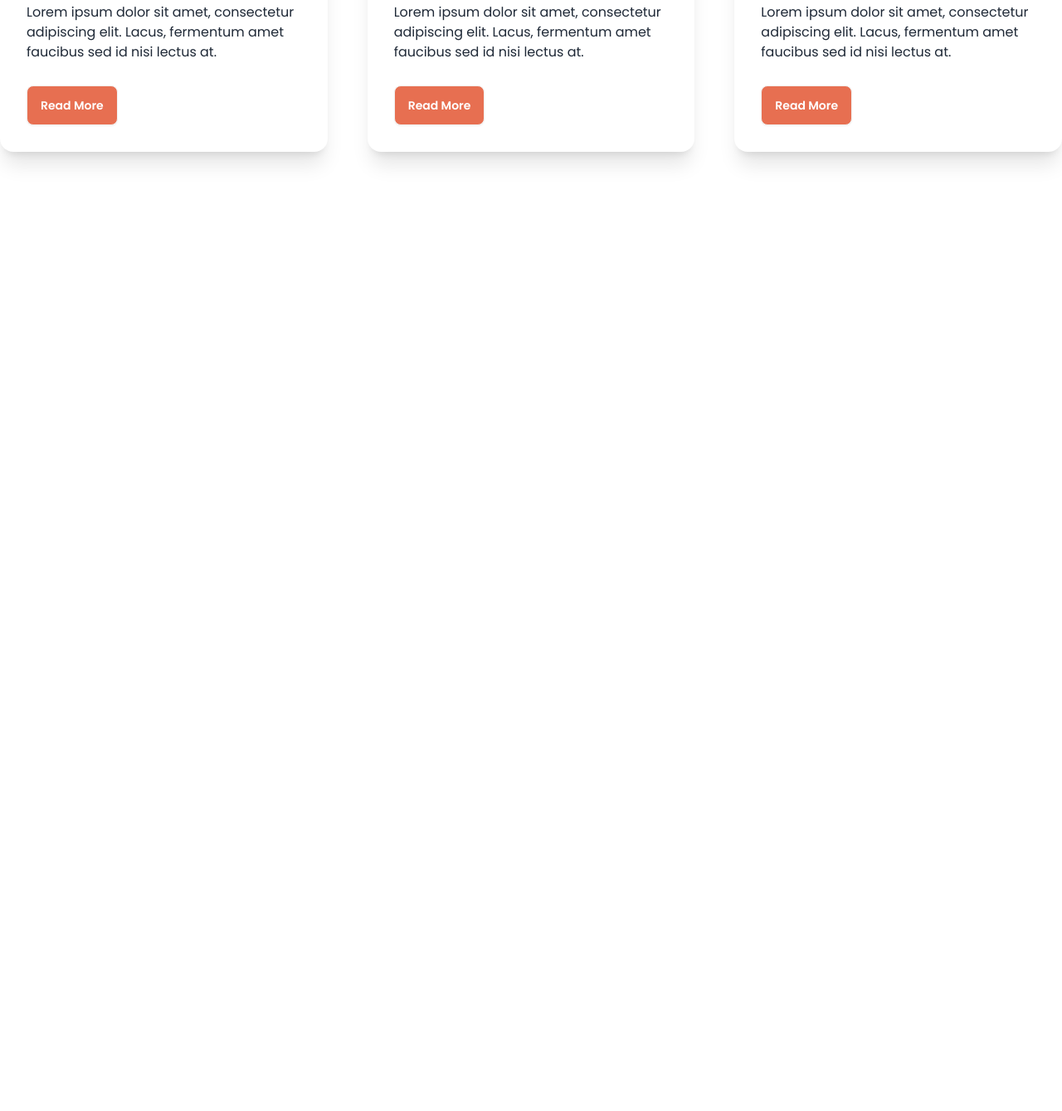
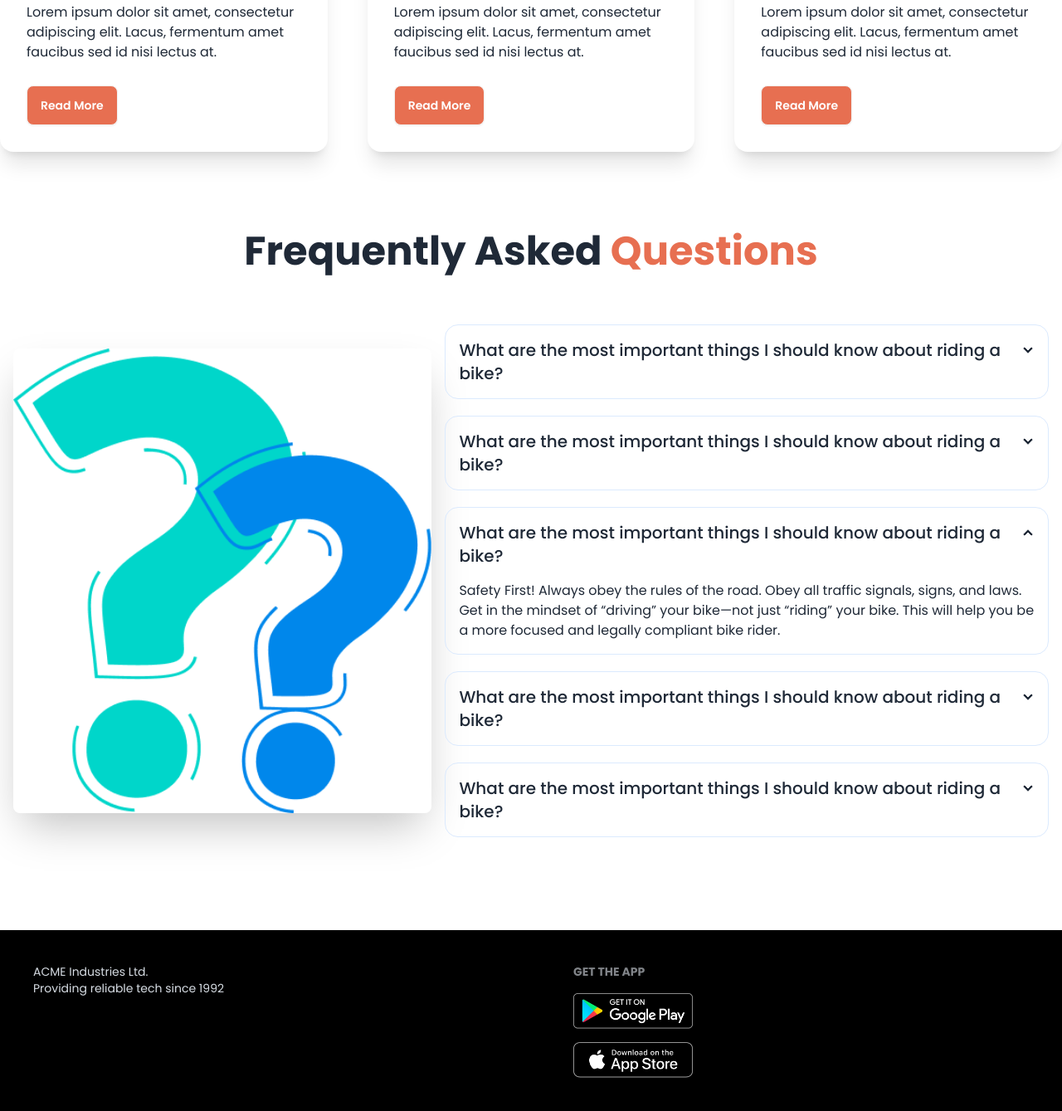
Before and after one commit to alshahria123/bike-zone, a plain HTML site: page index.html in a window 1280 px wide. Shown: the part 1151-2490 px from the top of the page at 83% size. Before the commit the page ends 1430 px from the top, so only its background shows below. Drawn offline with nearby package versions, Linux system fonts and the light colour scheme.

Commit message:
added the code

```diff
--- a/index.html
+++ b/index.html
@@ -198,8 +198,83 @@
           </div>
          </div>
       </section>
+      <!-- home work -->
+       <section></section>
+       <!--faq section -->
+       <section class="my-24">
+        <h3 class="text-5xl font-bold text-center mb-12">Frequently Asked <span class="text-bike-primary"> Questions</span></h3>
+        <div class="hero">
+          <div class="hero-content flex-col lg:flex-row">
+            <img
+              src="./images/others/faq.png"
+              class="w-full rounded-lg shadow-2xl" />
+            <div class="space-y-5">
+              <div class="collapse collapse-arrow border border-blue-100  ">
+                <input type="radio" name="my-accordion-2" checked="checked" />
+                <div class="collapse-title text-xl font-medium">What are the most important things I should
+                  know about riding a bike?</div>
+                <div class="collapse-content">
+                  <p>Safety First! Always obey the rules of the road. Obey all traffic signals, signs, and laws. Get in the mindset of “driving” your bike—not just “riding” your bike. This will help you be a more focused and legally compliant bike rider. </p>
+                </div>
+              </div>
+              <div class="collapse collapse-arrow border border-blue-100 ">
+                <input type="radio" name="my-accordion-2" checked="checked" />
+                <div class="collapse-title text-xl font-medium">What are the most important things I should
+                  know about riding a bike?</div>
+                <div class="collapse-content">
+                  <p>Safety First! Always obey the rules of the road. Obey all traffic signals, signs, and laws. Get in the mindset of “driving” your bike—not just “riding” your bike. This will help you be a more focused and legally compliant bike rider. </p>
+                </div>
+              </div>
+              <div class="collapse collapse-arrow border border-blue-100 ">
+                <input type="radio" name="my-accordion-2" checked="checked" />
+                <div class="collapse-title text-xl font-medium">What are the most important things I should
+                  know about riding a bike?</div>
+                <div class="collapse-content">
+                  <p>Safety First! Always obey the rules of the road. Obey all traffic signals, signs, and laws. Get in the mindset of “driving” your bike—not just “riding” your bike. This will help you be a more focused and legally compliant bike rider. </p>
+                </div>
+              </div>
+              <div class="collapse collapse-arrow border border-blue-100 ">
+                <input type="radio" name="my-accordion-2" />
+                <div class="collapse-title text-xl font-medium">What are the most important things I should
+                  know about riding a bike?</div>
+                <div class="collapse-content">
+                  <p>Safety First! Always obey the rules of the road. Obey all traffic signals, signs, and laws.</p>
+                </div>
+              </div>
+              <div class="collapse collapse-arrow border border-blue-100 ">
+                <input type="radio" name="my-accordion-2" />
+                <div class="collapse-title text-xl font-medium">What are the most important things I should
+                  know about riding a bike?</div>
+                <div class="collapse-content">
+                  <p>Safety First! Always obey the rules of the road.</p>
+                </div>
+              </div>
+            </div>
+          </div>
+        </div>
+       </section>
+    </main>
+    <!-- footer section -->
+    <footer class="footer bg-black text-neutral-content p-10">
+      <aside>
+        <p>
+          ACME Industries Ltd.
+          <br />
+          Providing reliable tech since 1992
+        </p>
+      </aside>
+      <nav>
+        <h6 class="footer-title">Get the App</h6>
+        <div class="grid grid-cols-1 gap-4">
+          <a>
+           <img class="w-36" src="./images/others/android.png" alt="">
+          </a>
+          <a>
+           <img class="w-36" src="./images/others/ios.png" alt="">
+          </a>
 
-    </main>
-    <footer></footer>
+        </div>
+      </nav>
+    </footer>
 </body>
 </html>
```
